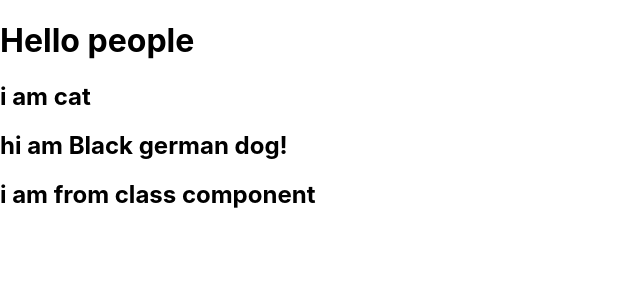
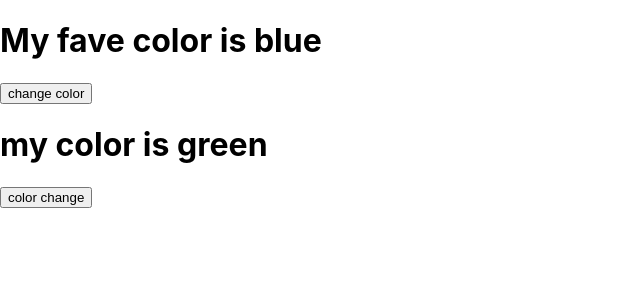
Before and after one commit to Kailas-lab/Reactjs_basics, a React (Create React App) app in the folder myapp/: page / in a window 1280 px wide. Shown: the top 300 px of the page, without its empty margins (0-640 px from the left). Built offline with nearby package versions, Linux system fonts and the light colour scheme.

Commit message:
react practice files

```diff
--- a/myapp/src/components/Apple.js
+++ b/myapp/src/components/Apple.js
@@ -2,8 +2,10 @@ import React from "react";
 
 class Apple extends React.Component {
     render() {
+        const {appleInfo}=this.props
+        const {type,color}=appleInfo;
         return (
-            <h2>i am from class component</h2>
+            <h2>i am from class component, {type} {color} apple</h2>
         )
     }
 }
--- a/myapp/src/components/Cat.js
+++ b/myapp/src/components/Cat.js
@@ -5,14 +5,36 @@ function Cat(){
      //const brand="german"
   //const Color="black"
   const DogInfo = { brand: "german", Color: "Black" }
+    //const DogInfo={}
+    const showDogInfo=DogInfo.brand !== undefined && DogInfo.Color !== undefined;
+  const appleInfo={type:"fuji",color:"red"}
+
+  const dogList=[
+     { brand: "bmw", Color: "red" },
+     { brand: "ferrai", Color: "green" },
+     { brand: "benz", Color: "white" }
+  ];
+
+  const doorOpen=true;
 
     return (
       <div>
          <h2>i am cat</h2>
          {/* <Dog brand={brand} Color={'Black'} /> */}
-         <Dog DogInfo={DogInfo}/>
+         {/* <Dog DogInfo={DogInfo}/> */}
 
-         <Apple/>         {/*we have to import dog component because cat doesnt know dog*/}
+         {/* {DogInfo.brand !== undefined && DogInfo.Color !== undefined ?
+          <Dog DogInfo={DogInfo}/> : null } */}
+
+        { showDogInfo ? <Dog DogInfo={DogInfo}/> : null }
+
+         <Apple appleInfo={appleInfo}/>         {/*we have to import dog component because cat doesnt know dog*/}
+         {doorOpen?<h2>Door opened now </h2>: <h2>Door is closed now</h2>}
+
+         <ul>
+          {dogList.map((DogInfo) => <li key={DogInfo.brand}><Dog DogInfo={DogInfo}/></li>)}
+         </ul>
+
       </div>
     );
   }
--- /dev/null
+++ b/myapp/src/components/Class.js
@@ -0,0 +1,18 @@
+//we use state in class component by use of constructor
+import React from "react";
+class Classs extends React.Component{
+    constructor(){
+        super();
+        this.state={color:"green"}
+    }
+render(){
+    return <>
+    <h1>my color is {this.state.color}</h1>
+    <button onClick={
+        () => {this.setState({color: "black"})}
+        }>color change</button>
+    </>
+}
+}
+
+export default Classs;
--- /dev/null
+++ b/myapp/src/components/FavColor.js
@@ -0,0 +1,15 @@
+//we use state in func component
+import { useState } from "react";
+
+function FavColor(){
+    //let color='blue'
+    const [color,setColor]=useState('blue')
+
+    return <>
+    <h1>My fave color is {color }</h1>
+    {/* <button onClick={() => {color='red';}}>change color</button> */}
+    <button onClick={() => {setColor('red')}}>change color</button>
+    </>
+}
+
+export default FavColor;
--- /dev/null
+++ b/myapp/src/components/Header.css
@@ -0,0 +1,7 @@
+body{
+    background-color: bisque;
+    color: brown;
+    padding: 40px;
+    font-family: sans-serif;
+    text-align: center;
+}
--- /dev/null
+++ b/myapp/src/components/Header.js
@@ -0,0 +1,19 @@
+//for css(external styling import sheet),
+import './Header.css';
+
+//for css(inline styling), use camelcase for css objects
+
+function Header(){
+    const myStyle={
+      color:"red",
+      backgroundColor:"green",
+      padding:"10px"
+    }
+    return <>
+    {/* <h1 style={{color:"red",backgroundColor:"green"}}>hello styling</h1> */}
+    <h1 style={myStyle}>hello styling</h1>
+    <p>add style</p>
+    </>
+}
+
+export default Header;
--- a/myapp/src/index.js
+++ b/myapp/src/index.js
@@ -5,6 +5,9 @@ import App from './App';
 import reportWebVitals from './reportWebVitals';
 import Dog from './components/Dog';
 import Cat from './components/Cat';
+import FavColor from './components/FavColor';
+import Classs from './components/Class';
+//import Header from './components/Header';
 
 
 
@@ -13,8 +16,11 @@ import Cat from './components/Cat';
 const root = ReactDOM.createRoot(document.getElementById('root'));
 root.render(
   <React.StrictMode>
-    <App />
-    <Cat />
+     {/* <App /> */}
+    {/* <Cat /> */}
+    {/* <Header /> */}
+    <FavColor></FavColor>
+    <Classs/>
   </React.StrictMode>
 );
 
```
